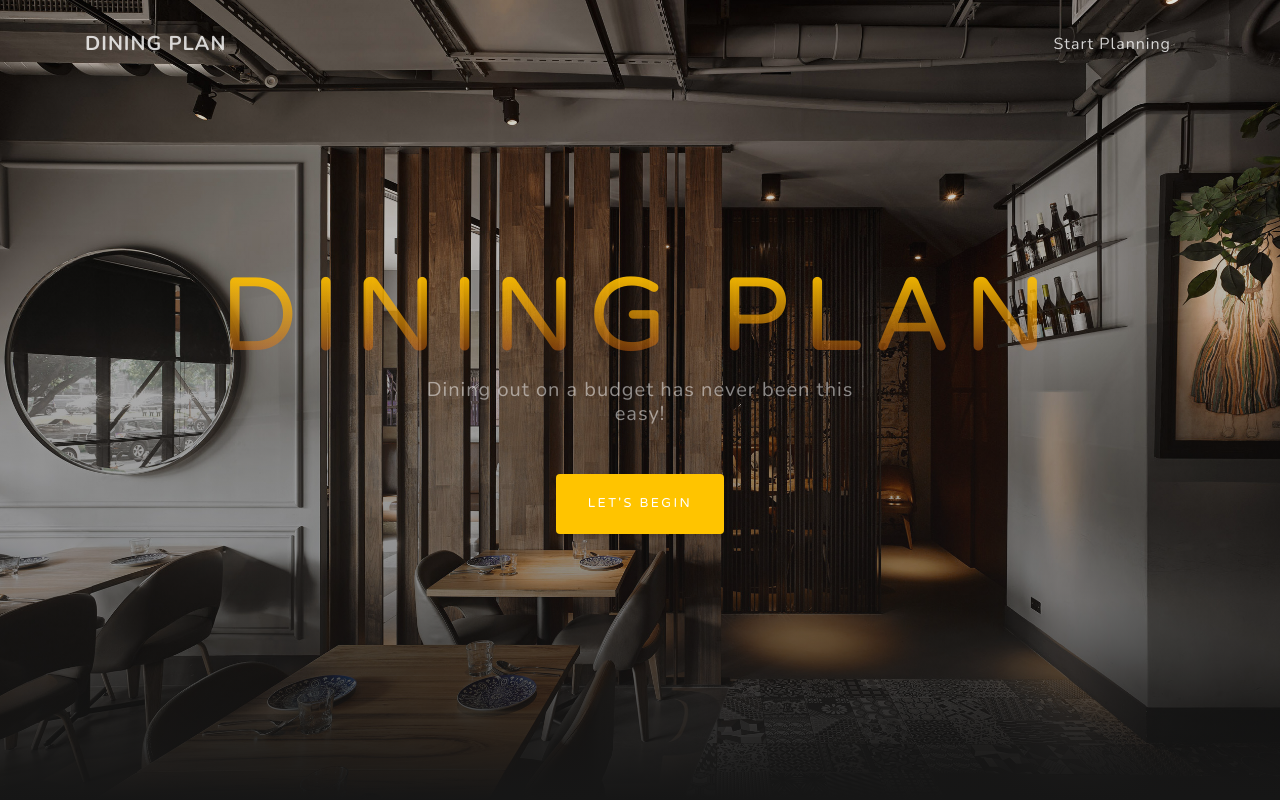
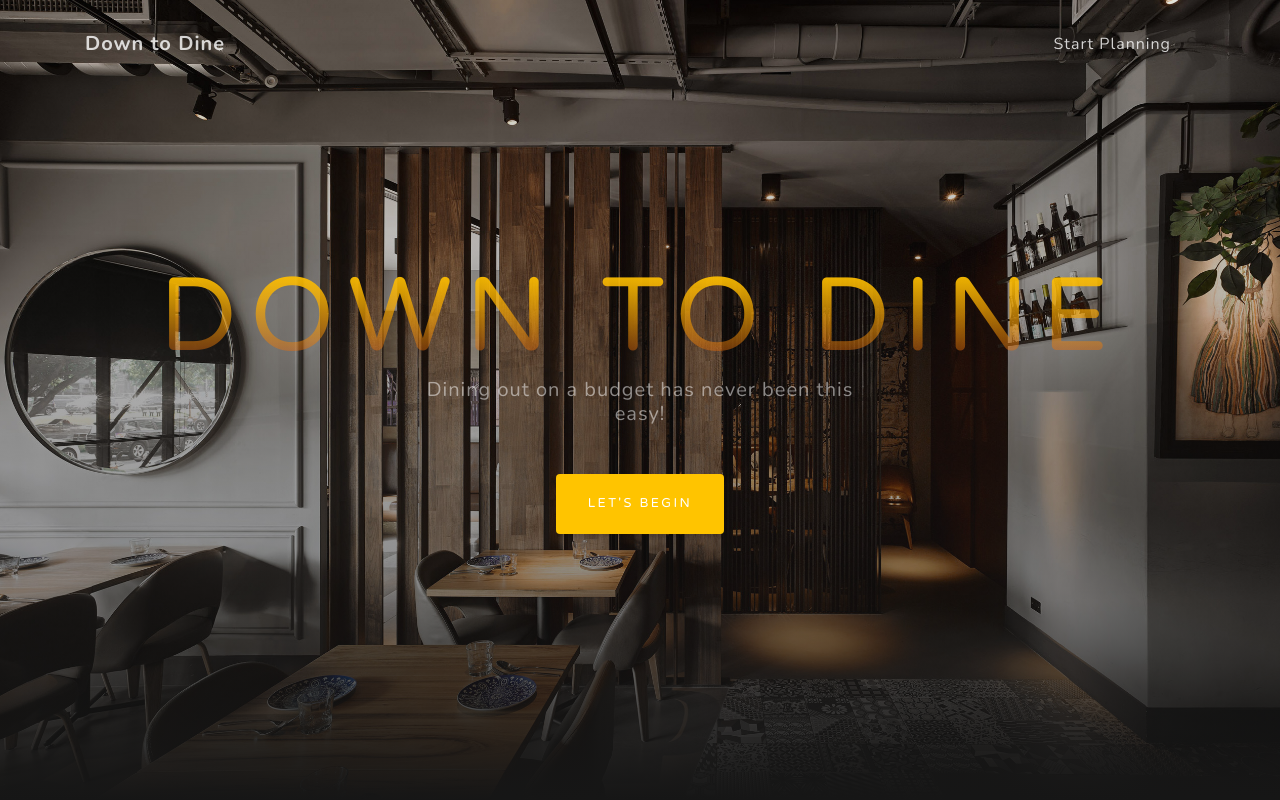
Before and after one commit to jinyoungbang/Down-to-Dine, a plain HTML site: page templates/index.html in a window 1280 px wide. Drawn offline with nearby package versions, Linux system fonts and the light colour scheme.

Commit message:
final name changes

```diff
--- a/templates/index.html
+++ b/templates/index.html
@@ -8,7 +8,7 @@
     <meta name="description" content="">
     <meta name="author" content="">
 
-    <title>Dining Plan - Home</title>
+    <title>Down to Dine</title>
     <link rel="shortcut icon" type="image/png" href="https://cdn0.iconfinder.com/data/icons/kameleon-free-pack-rounded/110/Food-Dome-512.png"/>
     <!-- Bootstrap core CSS -->
     <link href="../static/vendor/bootstrap/css/bootstrap.min.css" rel="stylesheet">
@@ -28,7 +28,7 @@
     <!-- Navigation -->
     <nav class="navbar navbar-expand-lg navbar-light fixed-top" id="mainNav">
       <div class="container">
-        <a class="navbar-brand js-scroll-trigger" href="#page-top" style="color:#ffffffcc;">DINING PLAN</a>
+        <a class="navbar-brand js-scroll-trigger" href="#page-top" style="color:#ffffffcc;">Down to Dine</a>
         <button class="navbar-toggler navbar-toggler-right" type="button" data-toggle="collapse" data-target="#navbarResponsive" aria-controls="navbarResponsive" aria-expanded="false" aria-label="Toggle navigation">
           Menu
           <i class="fas fa-bars"></i>
@@ -47,7 +47,7 @@
     <header class="masthead">
       <div class="container d-flex h-100 align-items-center">
         <div class="mx-auto text-center">
-          <h1 class="mx-auto my-0 text-uppercase">Dining Plan</h1>
+          <h1 class="mx-auto my-0 text-uppercase">Down to Dine</h1>
           <h2 class="text-white-50 mx-auto mt-2 mb-5">Dining out on a budget has never been this easy!</h2>
           <a href="/test" class="btn btn-primary js-scroll-trigger">Let's Begin</a>
         </div>
```
Also changed, not shown: templates/begin.html (+1 -1 lines), templates/result.html (+1 -1 lines).
